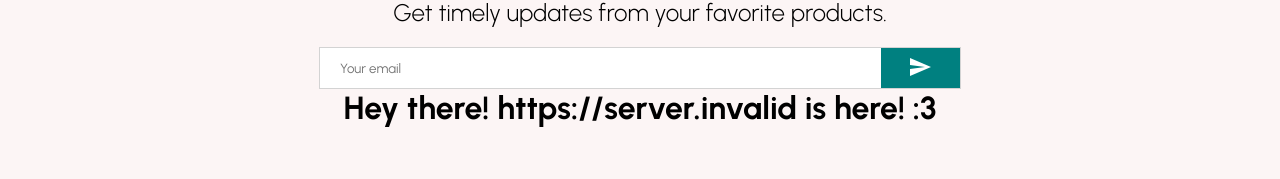
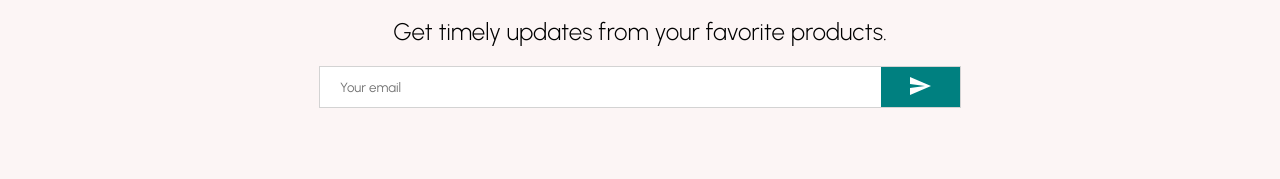
Before and after one commit to yusf1013/MERN_Ecommerce, a React (Create React App) app in the folder client/: page / in a window 1280 px wide. Shown: the part 1766-1945 px from the top of the page. Built offline with nearby package versions, Linux system fonts and the light colour scheme; no server answers.

Commit message:
fixed env variables

```diff
--- a/client/src/components/LoginRequired.jsx
+++ b/client/src/components/LoginRequired.jsx
@@ -2,7 +2,6 @@ import React, {useEffect, useState} from "react";
 import { useSelector } from "react-redux";
 import Modal from "./Modals";
 import LoginComp from "./LoginComponent";
-import {publicRequest} from "../requestMethods";
 
 
 export default function LoginRequired({child, onClick}) {
--- a/client/src/components/Newsletter.jsx
+++ b/client/src/components/Newsletter.jsx
@@ -45,7 +45,6 @@ const Button = styled.button`
   background-color: teal;
   color: white;
 `;
-const BASE_URL = process.env.REACT_APP_BASE_URL;
 
 const Newsletter = () => {
   return (
@@ -58,7 +57,6 @@ const Newsletter = () => {
           <Send />
         </Button>
       </InputContainer>
-      <h1>      Hey there!  {BASE_URL}  is here! :3 </h1>
     </Container>
   );
 };
```
